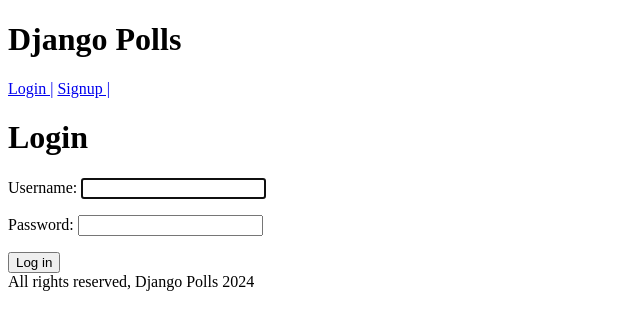
After one commit to dfloresca/mysite, a Django app: page /login/ in a window 1280 px wide. The commit adds this page. Shown: the top 330 px of the page, without its empty margins (0-640 px from the left). Run offline with Django 5.2, Linux system fonts and the light colour scheme.

Commit message:
feat: created login view, template and updated urls.py

```diff
--- a/mysite/urls.py
+++ b/mysite/urls.py
@@ -22,5 +22,6 @@ urlpatterns = [
     path("", views.home , name="home"),
     path("polls/", include("polls.urls")),
     path('admin/', admin.site.urls, name="admin"),
-    path("__debug__/", include("debug_toolbar.urls"))
+    path("__debug__/", include("debug_toolbar.urls")),
+    path("login/", views.login_view, name="login")
 ]
--- a/mysite/views.py
+++ b/mysite/views.py
@@ -1,4 +1,7 @@
-from django.shortcuts import render
+from django.shortcuts import render, get_object_or_404
+from django.http import Http404
+from django.http import HttpResponse, HttpResponseRedirect
+from django.urls import reverse
 
 # imports for authentication
 from django.contrib.auth.forms import  UserCreationForm, AuthenticationForm
@@ -10,5 +13,27 @@ from django.utils.decorators import  method_decorator
 def home(request):
     return render(request, "mysite/index.html")
 
-def login(request):
+def login_view(request):
     """How we login to our app"""
+    if request.method == "POST":
+        form = AuthenticationForm(request, request.POST)
+        if form.is_valid():
+            u = form.cleaned_data['username']
+            p = form.cleaned_data['password']
+            user = authenticate(username=u, password=p)
+            if user is not None:
+                if user.is_active: # check the user is active
+                    login(request,user)
+                    return  HttpResponseRedirect(f'/user/{u}')
+                else:
+                    print(f'{u} - Account has been disabled')
+                    return HttpResponseRedirect('/login')
+            else:
+                print('The username and/or password is incorrect')
+                return HttpResponseRedirect('/login')
+        else:
+            form = AuthenticationForm()
+            return render(request, 'mysite/login.html', { 'form': form })
+    else:
+        form = AuthenticationForm()
+        return render(request, 'mysite/login.html', { 'form': form })
--- /dev/null
+++ b/polls/templates/base.html
@@ -0,0 +1,30 @@
+<!DOCTYPE html>
+<html lang="en">
+<head>
+    <meta charset="UTF-8">
+    <meta name="viewport" content="width=device-width, initial-scale=1.0">
+    <title>Django Polls</title>
+</head>
+<body>
+    <h1>Django Polls</h1>
+
+    <header>
+        {% if user.is_authenticated %}
+            <span><a href="/user/{{user.username}}">Hello, {{ user.username}} |</a></span>
+            <span><a href="/logout">Logout</a></span>
+        {% else %}
+            <span><a href="login">Login |</a></span>
+            <span><a href="signup">Signup |</a></span>
+        {% endif %}
+
+    </header>
+
+    <main>
+        {% block content %}
+
+        {% endblock %}
+    </main>
+
+    <footer>All rights reserved, Django Polls 2024</footer>
+</body>
+</html>
--- /dev/null
+++ b/polls/templates/mysite/login.html
@@ -0,0 +1,12 @@
+{% extends 'base.html' %}
+
+{% block content %}
+<h1>Login</h1>
+
+<form action="." method="POST">
+    {% csrf_token %}
+    {{ form.as_p }}
+    <button type="submit">Log in</button>
+</form>
+
+{% endblock %}
--- a/polls/templates/polls/contact.html
+++ b/polls/templates/polls/contact.html
@@ -31,7 +31,7 @@
 
     <div class="w3-row w3-padding-64">
         <div class="w3-twothird w3-container">
-            <form  action="{% url 'polls:contact' %}" method="post">
+            <form  action="{% url 'polls:contact' %}" method="POST">
                 {% csrf_token %}
                 {{ form }}
                 <input type="submit" value="Submit">
```
Also changed, not shown: polls/views.py (+5 -3 lines), polls/forms.py (line endings or trailing spaces).
